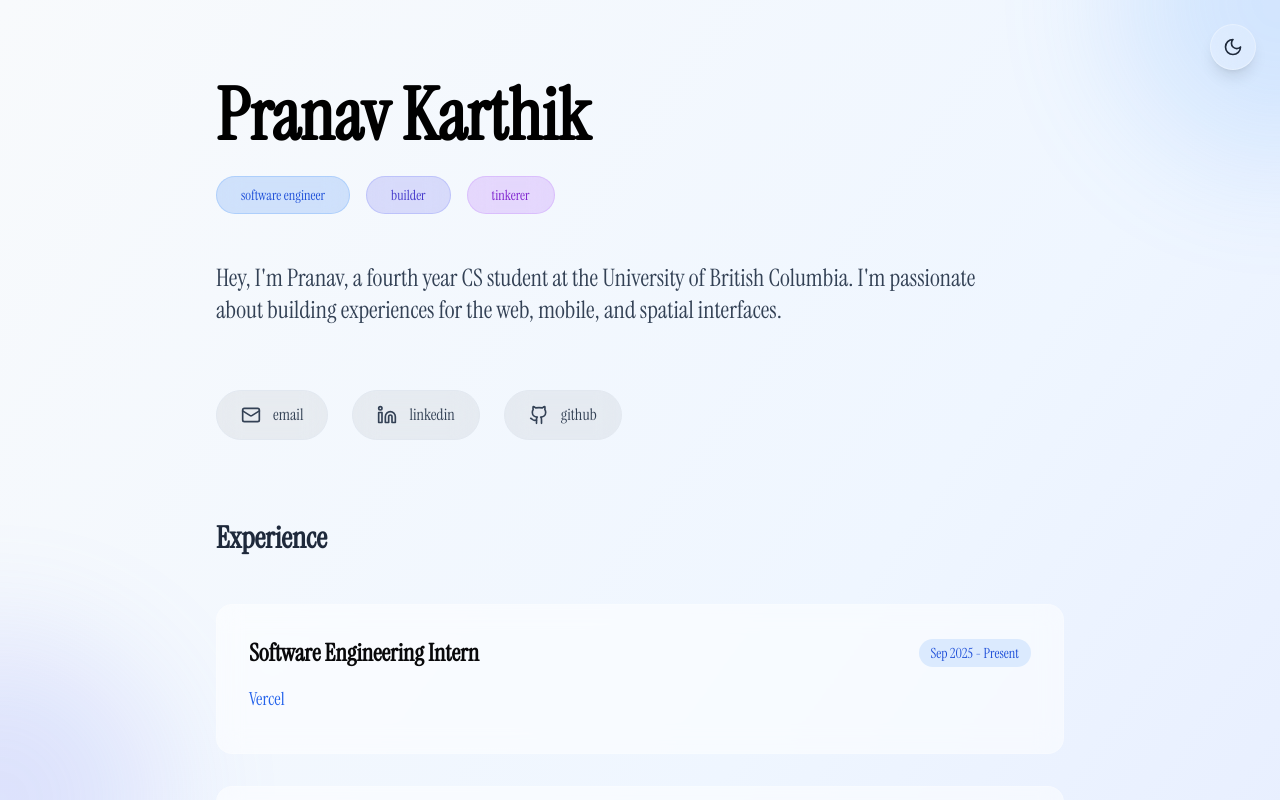
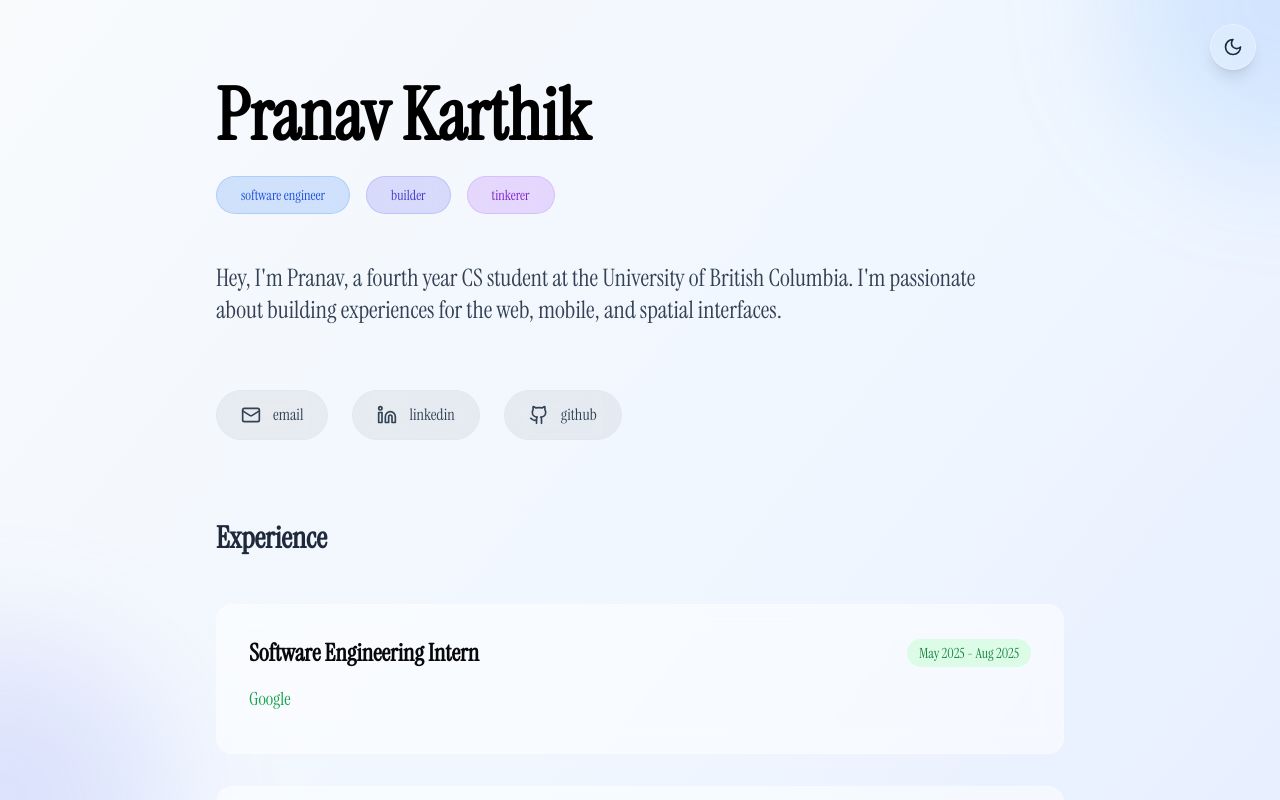
Before and after one commit to pranavkarthik10/personalv6, a Next.js app: page / in a window 1280 px wide. Shown: the top 800 px of the page. Built offline with nearby package versions, Linux system fonts and the light colour scheme.

Commit message:
comment out for now

```diff
--- a/src/app/page.tsx
+++ b/src/app/page.tsx
@@ -87,7 +87,7 @@ export default function Home() {
             Experience
           </h2>
           <div className="space-y-8">
-            <div className={`p-8 rounded-2xl backdrop-blur-md border transition-all duration-300 hover:scale-[1.02] ${theme === 'dark' ? 'bg-white/5 border-white/10 hover:bg-white/10' : 'bg-white/50 border-white/20 hover:bg-white/70'}`}>
+            {/* <div className={`p-8 rounded-2xl backdrop-blur-md border transition-all duration-300 hover:scale-[1.02] ${theme === 'dark' ? 'bg-white/5 border-white/10 hover:bg-white/10' : 'bg-white/50 border-white/20 hover:bg-white/70'}`}>
               <div className="flex flex-col sm:flex-row sm:justify-between sm:items-center mb-4">
                 <h3 className="text-2xl font-semibold mb-2 sm:mb-0">Software Engineering Intern</h3>
                 <span className={`text-sm font-medium px-3 py-1 rounded-full ${theme === 'dark' ? 'bg-blue-500/20 text-blue-200' : 'bg-blue-100 text-blue-700'}`}>
@@ -95,7 +95,7 @@ export default function Home() {
                 </span>
               </div>
               <p className={`text-lg font-medium mb-2 ${theme === 'dark' ? 'text-blue-300' : 'text-blue-600'}`}>Vercel</p>
-            </div>
+            </div> */}
             <div className={`p-8 rounded-2xl backdrop-blur-md border transition-all duration-300 hover:scale-[1.02] ${theme === 'dark' ? 'bg-white/5 border-white/10 hover:bg-white/10' : 'bg-white/50 border-white/20 hover:bg-white/70'}`}>
               <div className="flex flex-col sm:flex-row sm:justify-between sm:items-center mb-4">
                 <h3 className="text-2xl font-semibold mb-2 sm:mb-0">Software Engineering Intern</h3>
```
